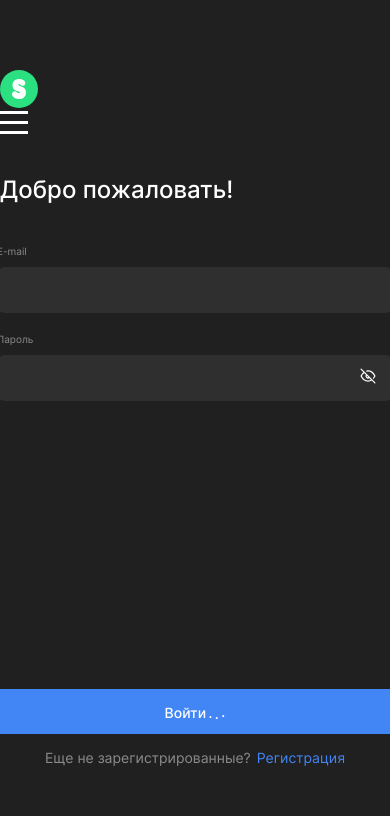
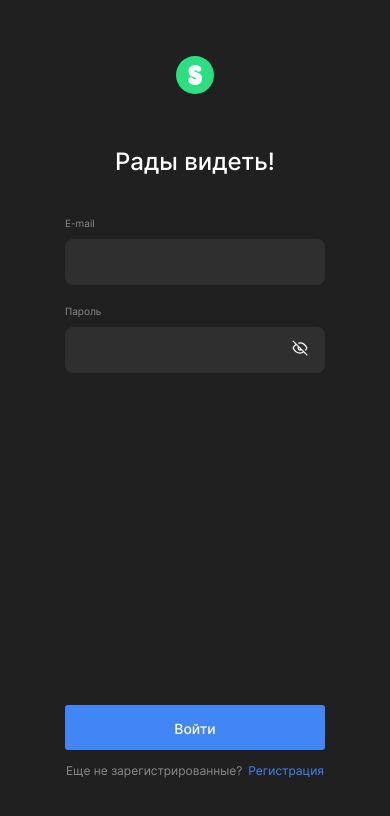
Before and after one commit to Michael2M-dot/movies-explorer-frontend, a React (Create React App) app: page /signin in a window 390 px wide. Shown: the top 816 px of the page. Built offline with nearby package versions, Linux system fonts and the light colour scheme.

Commit message:
feat: added addaptive to breakpoints for comp Login and Register

```diff
--- a/src/components/Form/Form.css
+++ b/src/components/Form/Form.css
@@ -140,3 +140,36 @@
   -webkit-animation: jump 2s infinite;
   animation: jump 3s infinite;
 }
+
+@media screen and (max-width: 1023px) {
+  .auth-form__footer {
+    margin-bottom: 232px;
+  }
+}
+
+  @media screen and (max-width: 767px) {
+  .auth-form {
+    padding-left: 30px;
+    padding-right: 30px;
+  }
+
+  .auth-form__form {
+    min-width: 260px;
+  }
+
+  .auth-form__text {
+    font-size: 12px;
+    line-height: 14px;
+
+  }
+
+  .auth-form__link {
+    font-size: 12px;
+    line-height: 14px;
+  }
+
+  .auth-form__footer {
+    margin-top: 14px;
+    margin-bottom: 30px;
+  }
+}
--- a/src/components/Form/Form.js
+++ b/src/components/Form/Form.js
@@ -8,7 +8,7 @@ const Form = ({
   children,
   isDisabled = false,
   buttonText,
-  isLoggedIn = true,
+  isLoggedIn = false,
   footerText,
   footerLink,
   endPoint,
--- a/src/components/Header/Header.css
+++ b/src/components/Header/Header.css
@@ -55,10 +55,6 @@
 
   margin: 28px 50px 28px;
   padding: 0;
-}
-
-.header__elm_hidden {
-  display: none;
 }
 
 .header__menu-item {
@@ -123,7 +119,12 @@
   color: var(--tx-white);
 }
 
-@media (max-width: 1279px) {
+.header__burger:focus,
+.header__burger:hover {
+  opacity: 0.7;
+}
+
+@media screen and (max-width: 1279px) {
   .header {
     padding: 0 30px;
   }
@@ -133,7 +134,11 @@
   }
 }
 
-@media (max-width: 768px){
+@media screen and (max-width: 1023px){
+  .header__vertical{
+    margin-top: 232px;
+  }
+
   .header__burger {
     display: block;
     position: relative;
@@ -195,7 +200,17 @@
   }
 }
 
-.header__burger:focus,
-.header__burger:hover {
-  opacity: 0.7;
+@media screen and (max-width: 767px) {
+  .header__vertical{
+    margin-top: 56px;
+    align-items: center;
+  }
+
+  .header__text {
+    margin-top: 50px;
+  }
 }
+
+.header__elm_hidden {
+  display: none;
+}
--- a/src/components/Header/Header.js
+++ b/src/components/Header/Header.js
@@ -1,15 +1,17 @@
 import React, { useState } from 'react';
-import { NavLink } from 'react-router-dom';
+import { NavLink, useRouteMatch } from 'react-router-dom';
 import Logo from '../../images/logo.svg';
 import userIcon from '../../images/icon__user.svg';
 
-const Header = (
+const Header = ({
   isLoggedIn = false,
-) => {
+  initialText,
+}) => {
   console.log(isLoggedIn);
   const [isBurgerMenuOpen, setIsBurgerMenuOpen] = useState(false);
 
-  // const isMain = useRouteMatch({ path: "/", exact: true });
+  const isSignIn = useRouteMatch({ path: '/signin', exact: true });
+  const isSignUp = useRouteMatch({ path: '/signup', exact: true });
 
   const toggleMenu = () => {
     setIsBurgerMenuOpen(!isBurgerMenuOpen);
@@ -18,13 +20,13 @@ const Header = (
   return (
     // eslint-disable-next-line react/jsx-filename-extension
     <header className={`header
-      ${isLoggedIn ? 'header__vertical' : ''}`}
+      ${isSignIn || isSignUp ? 'header__vertical' : ''}`}
     >
       <NavLink to="/main">
         <img className="header__logo" src={Logo} alt="Логотип" />
       </NavLink>
       <div className={`header__bar
-      ${isLoggedIn ? 'header__elm_hidden' : ''}`}
+      ${isSignIn || isSignUp  ? 'header__elm_hidden' : ''}`}
       >
         <nav className="header__menu">
           <p className="header__menu-item">
@@ -43,15 +45,16 @@ const Header = (
       </div>
       <button
         type="button"
-        className="header__burger"
+        className={`header__burger
+        ${isSignIn || isSignUp  ? 'header__elm_hidden' : ''}`}
         onClick={toggleMenu}
       >
         <span className={`header__burger_span ${isBurgerMenuOpen ? 'active' : ''}`} />
       </button>
       <div className={`header__text
-      ${!isLoggedIn ? 'header__elm_hidden' : ''}`}
+      ${isSignIn || isSignUp  ? '' : 'header__elm_hidden'}`}
       >
-        Добро пожаловать!
+        {initialText}
       </div>
     </header>
   );
--- a/src/components/Input/Input.css
+++ b/src/components/Input/Input.css
@@ -1,5 +1,6 @@
 .auth-form__textfield {
-  min-width: 396px;
+  max-width: 396px;
+  /*min-width: 396px;*/
   min-height: 46px;
 
   padding: 15px 15px;
--- a/src/components/Login/Login.css
+++ b/src/components/Login/Login.css
@@ -2,7 +2,5 @@
   position: relative;
   display: flex;
   flex-direction: column;
-  justify-content: flex-start;
-  align-items: flex-start;
   margin: 0 0 20px;
 }
--- a/src/components/Login/Login.js
+++ b/src/components/Login/Login.js
@@ -17,6 +17,7 @@ const Login = ({
     <>
       <Header
         isLoggedIn={isLoggedIn}
+        initialText="Рады видеть!"
       />
       <Form
         name='user-sign-in'
--- a/src/components/Register/Register.css
+++ b/src/components/Register/Register.css
@@ -2,7 +2,5 @@
   position: relative;
   display: flex;
   flex-direction: column;
-  justify-content: flex-start;
-  align-items: flex-start;
   margin: 0 0 20px;
 }
--- a/src/components/Register/Register.js
+++ b/src/components/Register/Register.js
@@ -17,6 +17,7 @@ const Register = ({
     <>
       <Header
         isLoggedIn={isLoggedIn}
+        initialText='Добро пожаловать!'
       />
       <Form
         name='user-sign-up'
```
